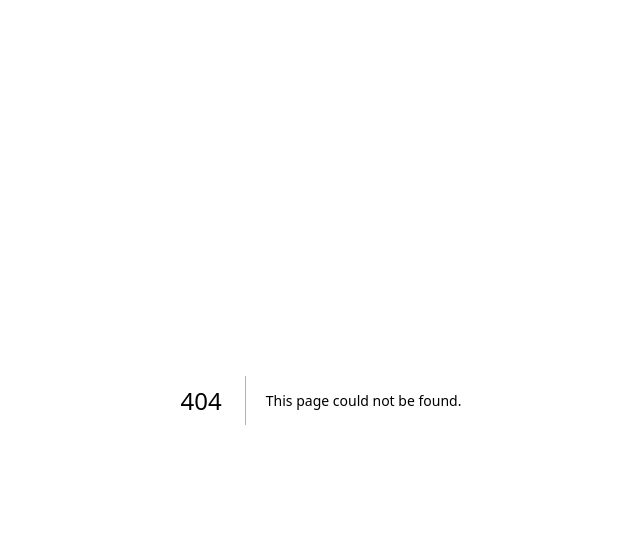
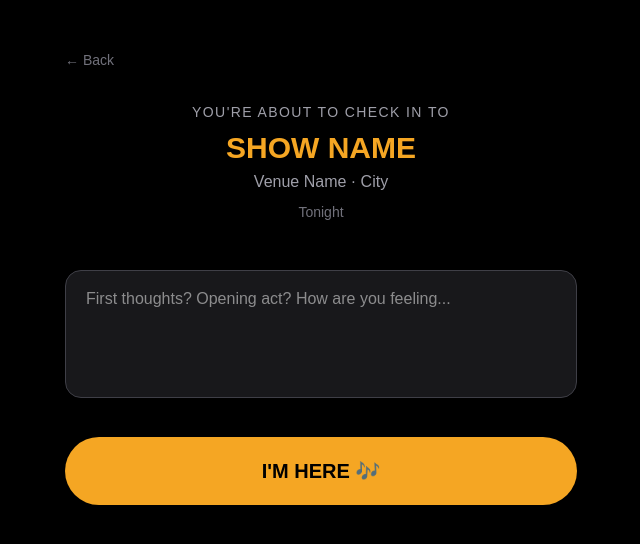
Before and after one commit to Dogsname1999/moonhead, a Next.js app: page /checkin in a window 1280 px wide. Before the commit this address had no page. Shown: the top 544 px of the page, without its empty margins (319-959 px from the left). Built offline with nearby package versions, Linux system fonts and the light colour scheme.

Commit message:
add check-in screen with confirmation state

```diff
--- /dev/null
+++ b/app/checkin/page.tsx
@@ -0,0 +1,71 @@
+'use client'
+import { useState } from 'react'
+import { useRouter, useSearchParams } from 'next/navigation'
+
+export default function CheckInPage() {
+  const router = useRouter()
+  const [checked, setChecked] = useState(false)
+  const [note, setNote] = useState('')
+
+  const handleCheckIn = () => {
+    setChecked(true)
+  }
+
+  return (
+    <main className="min-h-screen bg-black text-white px-6 py-12">
+      <div className="max-w-lg mx-auto">
+        <button onClick={() => router.back()} className="text-zinc-500 text-sm mb-8 hover:text-white transition">
+          ← Back
+        </button>
+
+        {!checked ? (
+          <div className="text-center">
+            <p className="text-zinc-400 text-sm uppercase tracking-widest mb-2">You're about to check in to</p>
+            <h2 className="text-3xl font-bold mb-1" style={{ color: '#F5A623' }}>SHOW NAME</h2>
+            <p className="text-zinc-400 mb-2">Venue Name · City</p>
+            <p className="text-zinc-500 text-sm mb-12">Tonight</p>
+
+            <div className="mb-8">
+              <textarea
+                value={note}
+                onChange={(e) => setNote(e.target.value)}
+                placeholder="First thoughts? Opening act? How are you feeling..."
+                className="w-full bg-zinc-900 text-white border border-zinc-700 rounded-2xl px-5 py-4 text-base focus:outline-none resize-none h-32"
+              />
+            </div>
+
+            <button
+              onClick={handleCheckIn}
+              className="w-full py-5 rounded-full font-bold text-xl transition"
+              style={{ backgroundColor: '#F5A623', color: '#000' }}
+            >
+              I'M HERE 🎶
+            </button>
+          </div>
+        ) : (
+          <div className="text-center">
+            <div className="text-7xl mb-6">🌕</div>
+            <h2 className="text-3xl font-bold mb-2" style={{ color: '#F5A623' }}>YOU'RE CHECKED IN</h2>
+            <p className="text-zinc-400 mb-12">Enjoy every second. This is your moment.</p>
+
+            <div className="space-y-4">
+              <button
+                onClick={() => router.push('/setlist')}
+                className="w-full py-4 rounded-full font-semibold border-2 transition"
+                style={{ borderColor: '#F5A623', color: '#F5A623' }}
+              >
+                Track the Set List 🎵
+              </button>
+              <button
+                onClick={() => router.push('/whohere')}
+                className="w-full py-4 rounded-full font-semibold border border-zinc-700 text-zinc-400 hover:text-white hover:border-white transition"
+              >
+                See Who's Here 👥
+              </button>
+            </div>
+          </div>
+        )}
+      </div>
+    </main>
+  )
+}
--- a/app/search/page.tsx
+++ b/app/search/page.tsx
@@ -101,7 +101,9 @@ export default function SearchPage() {
                 </div>
                 <p className="text-zinc-400 text-sm">{concert.venue} · {concert.city}</p>
                 <p className="text-sm mt-2" style={{ color: '#F5A623' }}>{formatDate(concert.date)}</p>
-                <button className="mt-4 w-full py-2 rounded-full text-sm font-semibold border transition"
+                <button
+                  onClick={() => router.push(`/checkin?id=${concert.id}&artist=${encodeURIComponent(concert.artist)}&venue=${encodeURIComponent(concert.venue)}&city=${encodeURIComponent(concert.city)}&date=${concert.date}`)}
+                  className="mt-4 w-full py-2 rounded-full text-sm font-semibold border transition"
                   style={{ borderColor: '#F5A623', color: '#F5A623' }}>
                   Check In Here 🎶
                 </button>
```
